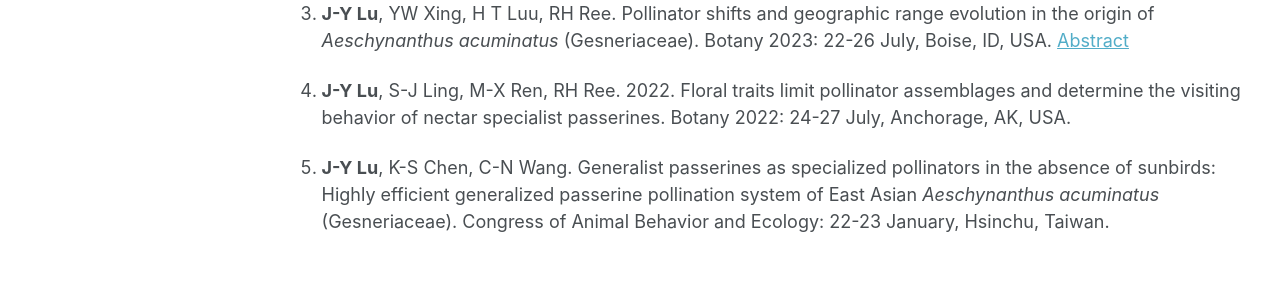
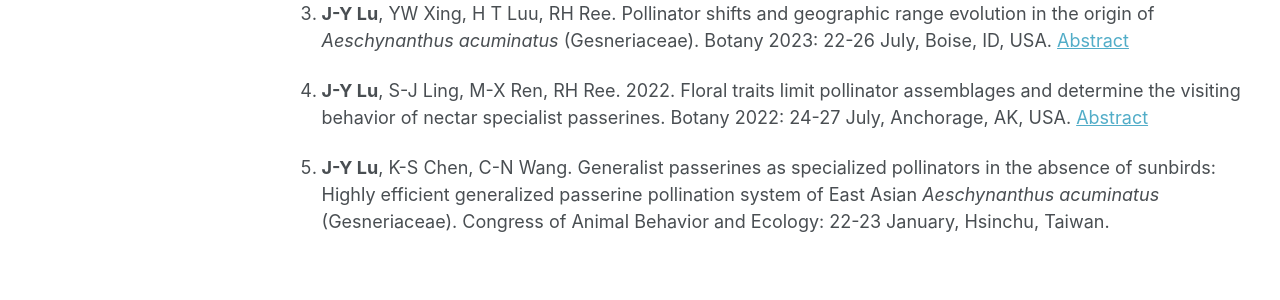
Before and after one commit to jingyilu/jingyilu.github.io, a Jekyll site: the page built from _pages/cv.md, in a window 1280 px wide and 1340 px high. Shown: the part 691-991 px from the top of the window. Built offline with Jekyll 4.4.1, drawn with Linux system fonts in a browser that asks for light colours; some web fonts are replaced; a script that is not in the unit is left out.

Commit message:
update cv

```diff
--- a/_pages/cv.md
+++ b/_pages/cv.md
@@ -28,7 +28,7 @@ Conference
 
 3. **J-Y Lu**, YW Xing, H T Luu, RH Ree. Pollinator shifts and geographic range evolution in the origin of _Aeschynanthus acuminatus_ (Gesneriaceae). Botany 2023: 22-26 July, Boise, ID, USA. [Abstract](https://github.com/jingyilu/jingyilu.github.io/tree/main/files/Botany-2023-abstract.pdf)
 
-4. **J-Y Lu**, S-J Ling, M-X Ren, RH Ree. 2022. Floral traits limit pollinator assemblages and determine the visiting behavior of nectar specialist passerines. Botany 2022: 24-27 July, Anchorage, AK, USA.
+4. **J-Y Lu**, S-J Ling, M-X Ren, RH Ree. 2022. Floral traits limit pollinator assemblages and determine the visiting behavior of nectar specialist passerines. Botany 2022: 24-27 July, Anchorage, AK, USA. [Abstract](https://github.com/jingyilu/jingyilu.github.io/tree/main/files/Botany-2022-abstract.pdf)
 
 5. **J-Y Lu**, K-S Chen, C-N Wang. Generalist passerines as specialized pollinators in the absence of sunbirds: Highly efficient generalized passerine pollination system of East Asian _Aeschynanthus acuminatus_ (Gesneriaceae). Congress of Animal Behavior and Ecology: 22-23 January, Hsinchu, Taiwan.
 
```
Also changed, not shown: 1 other file.
